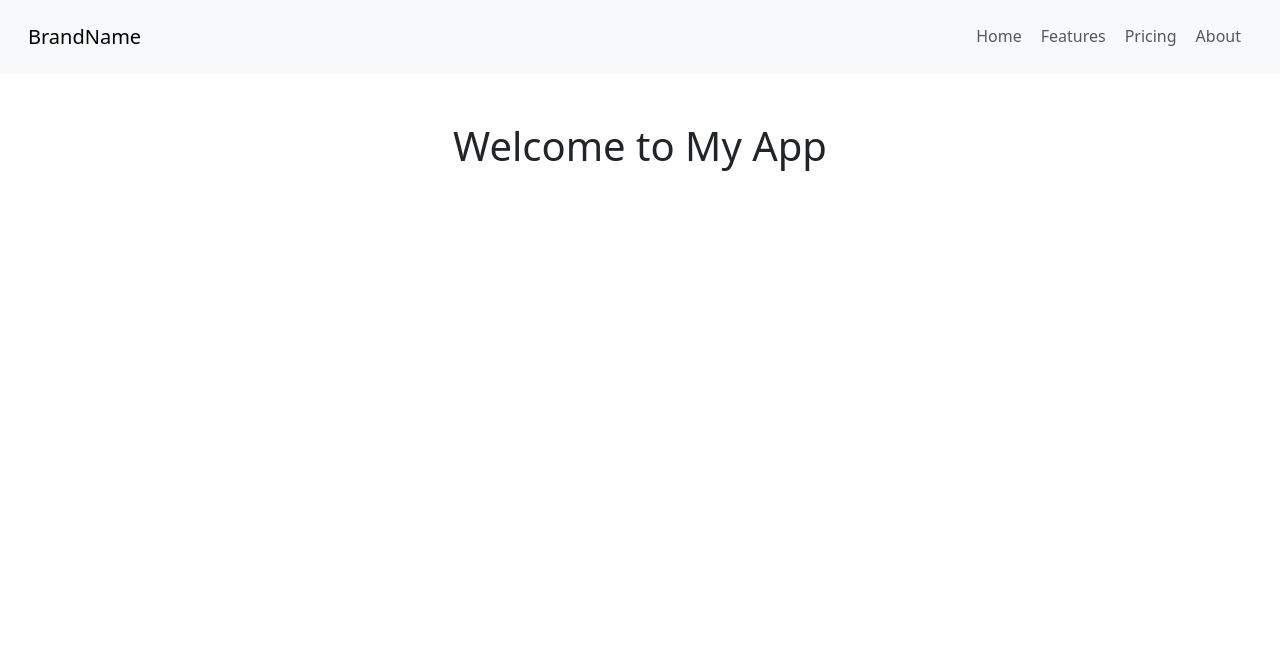
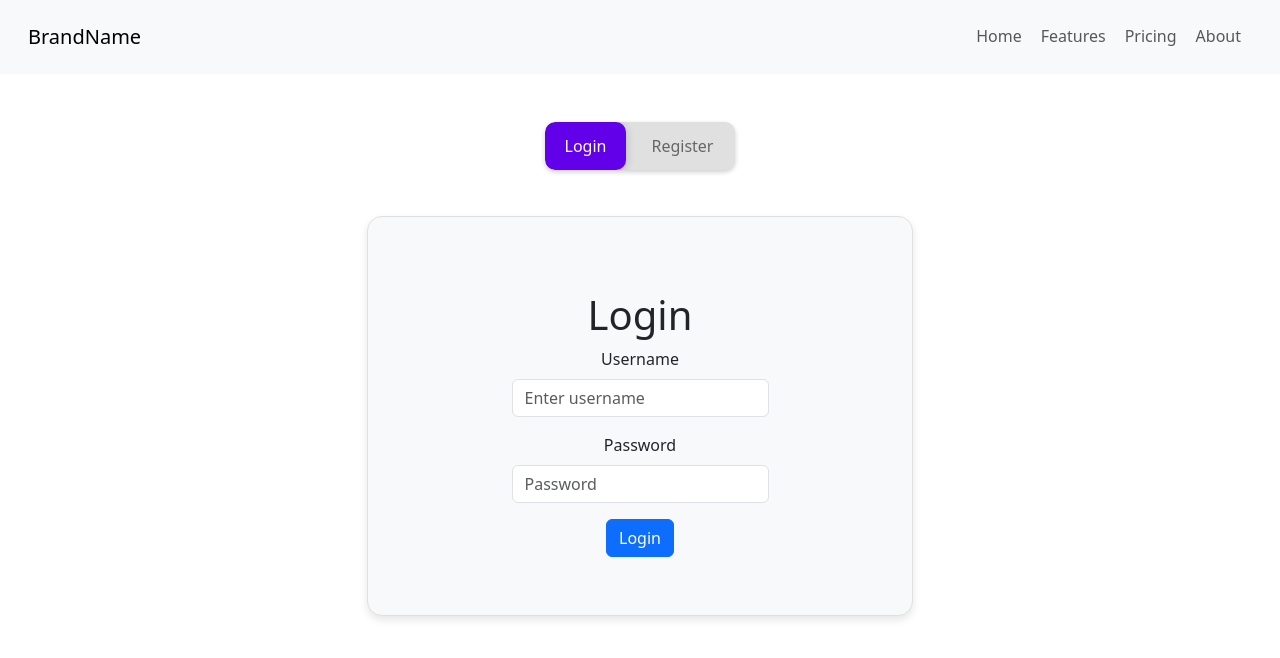
Before and after one commit to TunaSaygin/CS353-Project, a React (Vite) app in the folder frontend/: page /login in a window 1280 px wide. Shown: the top 658 px of the page. Built offline with nearby package versions, Linux system fonts and the light colour scheme.

Commit message:
some sort of improvements

```diff
--- a/frontend/src/App.css
+++ b/frontend/src/App.css
@@ -1,3 +1,4 @@
+@import url('https://fonts.googleapis.com/css2?family=Open+Sans:wght@300;400;600&display=swap');
 #root {
   width: 100%;
   margin: 0 auto;
@@ -7,6 +8,7 @@
 body{
   padding:0;
   margin: 0;
+  font-family: 'Open+Sans', sans-serif;
 }
 .logo {
   height: 6em;
--- a/frontend/src/App.jsx
+++ b/frontend/src/App.jsx
@@ -4,6 +4,7 @@ import viteLogo from '/vite.svg'
 import './App.css'
 import 'bootstrap/dist/css/bootstrap.min.css'
 import Navbar from './components/navbar/navbar'
+import LoginForm from './components/loginbox/login'
 
 function App() {
   const [count, setCount] = useState(0)
@@ -11,11 +12,10 @@ function App() {
   return (
     <>
       <Navbar />
-      <div className="container mt-5">
-        {/* Rest of the page content goes here */}
+      {/* <div className="container mt-5">
         <h1>Welcome to My App</h1>
-      </div>
-
+      </div> */}
+      <LoginForm/>
     </>
   )
 }
--- /dev/null
+++ b/frontend/src/components/loginbox/login.css
@@ -0,0 +1,66 @@
+.toggle-container {
+  display: inline-flex;
+  background: #e0e0e0; /* Light grey background */
+  gap: 3px;
+  border-radius: 10px; /* Rounded corners for the pill shape */
+  box-shadow: 0 2px 5px rgba(0, 0, 0, 0.2); /* Shadow for 3D effect */
+  overflow: hidden; /* Ensures the child buttons don't overflow the rounded corners */
+}
+
+.toggle-button {
+  border: none;
+  background-color: #e0e0e0; /* Same as toggle-container for the inactive state */
+  color: #666; /* Dark grey text color */
+  padding: 10px 20px;
+  margin: 2px; /* Slight margin for the 3D effect */
+  border-radius: 10px; /* Rounded corners for the buttons */
+  cursor: pointer;
+  transition: background-color 0.3s, color 0.3s, box-shadow 0.3s;
+  flex: 1; /* Ensures the buttons have equal width */
+}
+
+.toggle-button.active, .toggle-button:hover {
+  color: white;
+  background-color: #6200ea; /* Purple background for the active state */
+  box-shadow: 0 2px 10px rgba(0, 0, 0, 0.2); /* Shadow for 3D effect */
+  margin: 0; /* Remove margin for the active state to align correctly with the container */
+  z-index: 1; /* Ensure the active button stays above the others */
+}
+.form-container {
+  background-color: #f8f9fa; /* Light grey background */
+  padding: 10px; /* Add some padding inside the container */
+  border-radius: 15px; /* Rounded corners */
+  box-shadow: 0 4px 8px rgba(0, 0, 0, 0.1); /* Subtle shadow for depth */
+  border: 1px solid #e0e0e0; /* Light border for definition */
+  margin: auto; /* Center the form container in the parent */
+  margin-top: 30px; /* Add some margin to the top */
+  overflow: hidden;
+  position: relative;
+  width: 100%;
+  min-height: 400px;
+}
+
+.form-slide {
+  position: absolute;
+  top: 0;
+  left: 0;
+  right: 0;
+  bottom: 0;
+  width: 100%;
+  transition: transform 0.5s ease-in-out;
+  display: flex; /* Use flexbox for centering */
+  align-items: center; /* Center vertically */
+  justify-content: center; /* Center horizontally */
+}
+
+.form-slide-left {
+  transform: translateX(-100%);
+}
+
+.form-slide-right {
+  transform: translateX(100%);
+}
+
+.form-slide-active {
+  transform: translateX(0);
+}
--- a/frontend/src/components/loginbox/login.jsx
+++ b/frontend/src/components/loginbox/login.jsx
@@ -1,7 +1,47 @@
 import React from 'react'
+import { useState } from 'react';
+import './login.css'
+import RegisterForm from './registerForm';
+import LoginFormComponent from './loginForm';
+export default function LoginForm() {
+  const [formType, setFormType] = useState('login'); // login or register
+  const [accountType, setAccountType] = useState('customer'); // customer, business, admin
 
-export default function Login() {
+  const handleSubmit = (event) => {
+    event.preventDefault();
+    // Placeholder for submit logic
+    console.log(`Submitted ${formType} form for ${accountType} account.`);
+    // You'd put your login or registration logic here
+  };
+
   return (
-    <div>Login</div>
-  )
+    <div className="container py-5">
+      <div className="row justify-content-center">
+        <div className="col-md-6">
+          <div className="toggle-container mb-3">
+            <button
+              className={`toggle-button ${formType === 'login' ? 'active' : ''}`}
+              onClick={() => setFormType('login')}
+            >
+              Login
+            </button>
+            <button
+              className={`toggle-button ${formType === 'register' ? 'active' : ''}`}
+              onClick={() => setFormType('register')}
+            >
+              Register
+            </button>
+          </div>
+          <div className="form-container">
+          <div className={`form-slide ${formType === 'login' ? 'form-slide-active' : 'form-slide-left'}`}>
+            <LoginFormComponent handleForm={handleSubmit}/>
+          </div>
+          <div className={`form-slide ${formType === 'register' ? 'form-slide-active' : 'form-slide-right'}`}>
+            <RegisterForm/>
+          </div>
+          </div>
+        </div>
+      </div>
+    </div>
+  );
 }
--- /dev/null
+++ b/frontend/src/components/loginbox/loginForm.jsx
@@ -0,0 +1,18 @@
+import React from 'react'
+
+export default function LoginFormComponent({handleForm}) {
+    return(
+        <form onSubmit={handleForm} className="mt-3">
+                <h1>Login</h1>
+                <div className="mb-3">
+                <label htmlFor="loginUsername" className="form-label">Username</label>
+                <input type="text" className="form-control" id="loginUsername" placeholder="Enter username" />
+                </div>
+                <div className="mb-3">
+                <label htmlFor="loginPassword" className="form-label">Password</label>
+                <input type="password" className="form-control" id="loginPassword" placeholder="Password" />
+                </div>
+            <button type="submit" className="btn btn-primary">Login</button>
+        </form>
+);
+}
--- /dev/null
+++ b/frontend/src/components/loginbox/registerForm.jsx
@@ -0,0 +1,7 @@
+import React from 'react'
+
+export default function RegisterForm() {
+  return (
+    <div>RegisterForm</div>
+  )
+}
```
